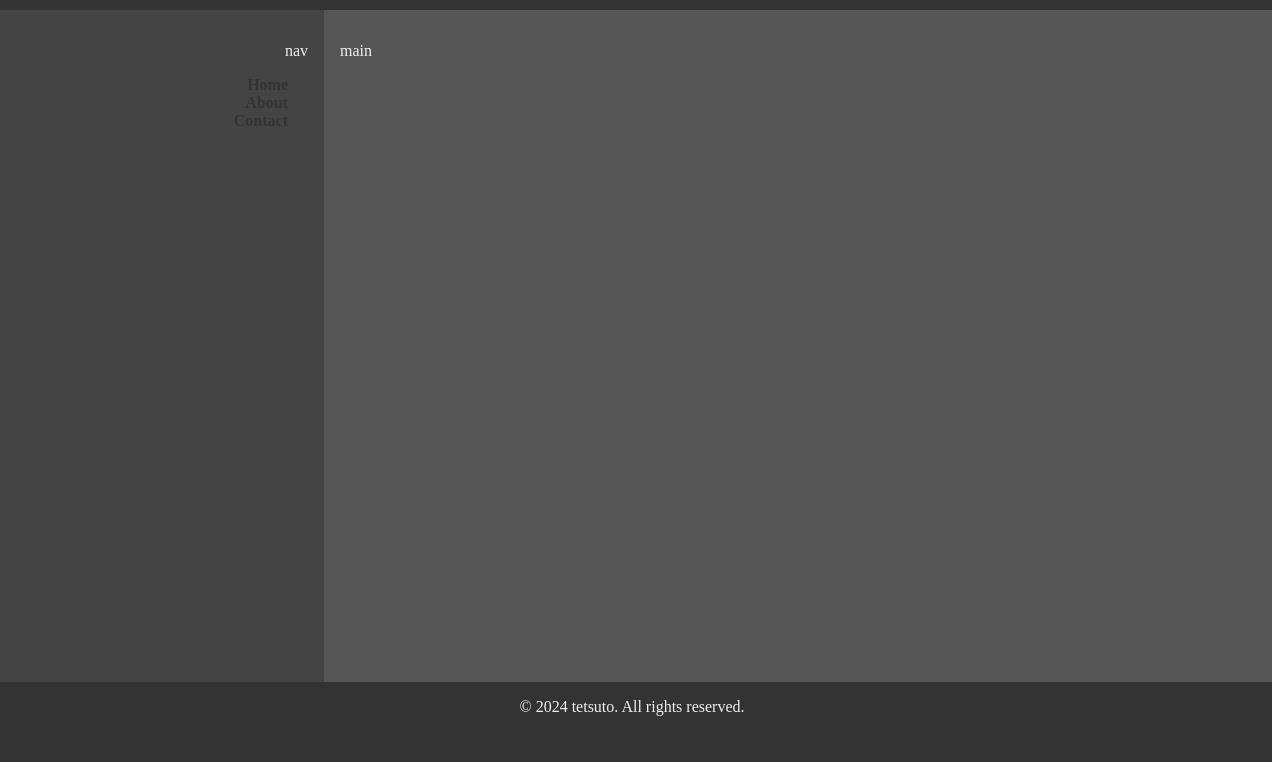
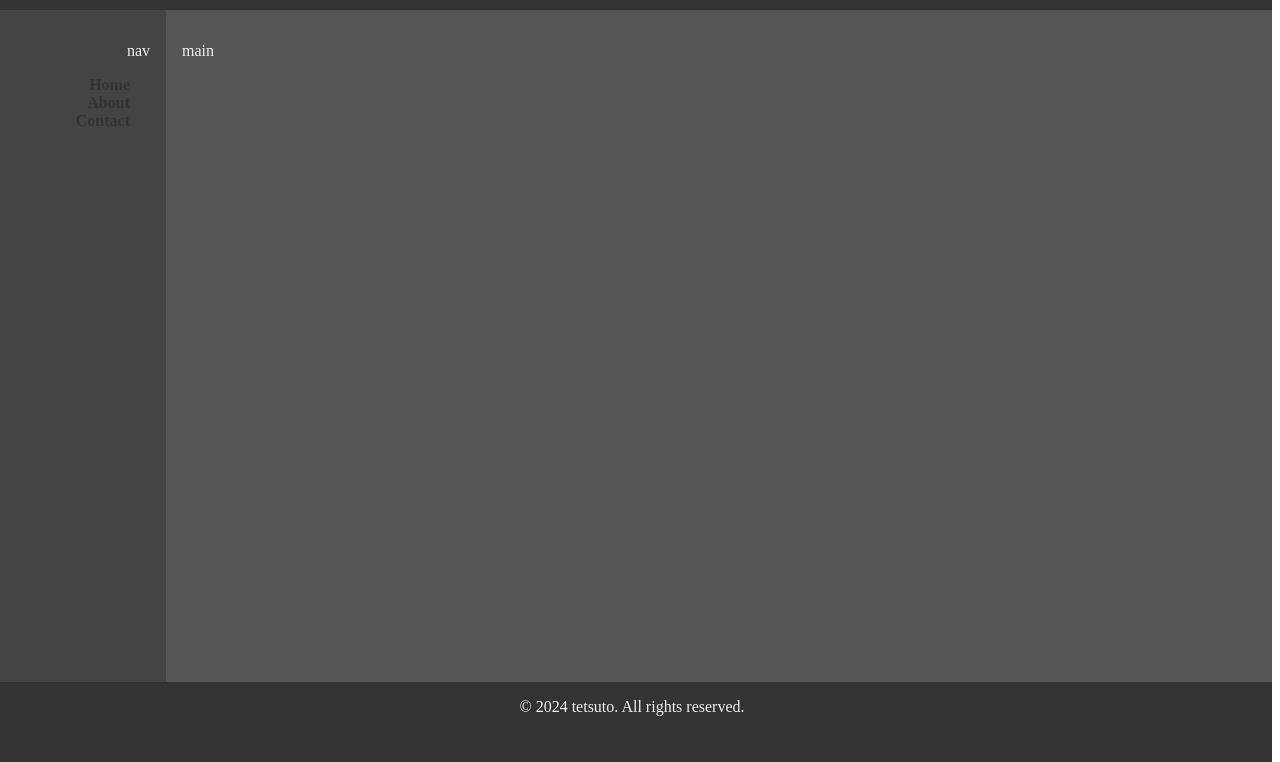
Before and after one commit to tetsutooo/__test__, a plain HTML site: page index.html in a window 1280 px wide. Shown: the part 62-824 px from the top of the page. Drawn offline with Linux system fonts and the light colour scheme.

Commit message:
Update styles.css

```diff
--- a/styles.css
+++ b/styles.css
@@ -2,7 +2,7 @@ body {
     display: grid;
     min-height: 100vh;
     grid-template-rows: 64px 1fr 64px;
-    grid-template-columns: 1fr 3fr;
+    grid-template-columns: 1fr 7fr;
     grid-template-areas:
         "header header"
         "nav contents"
```
